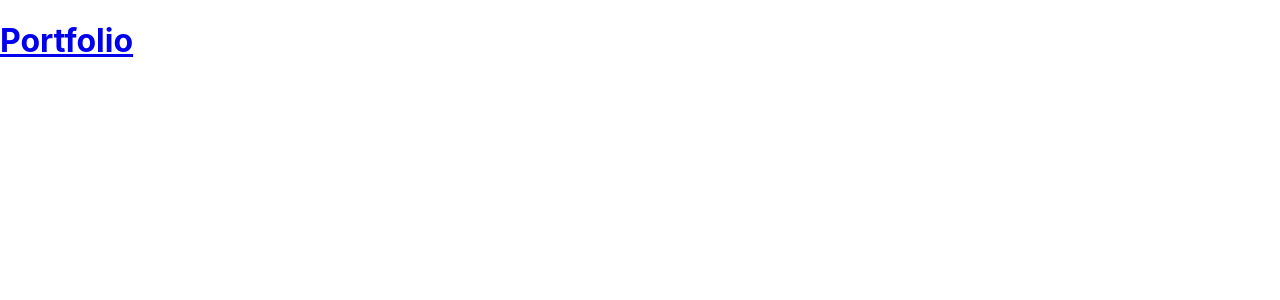
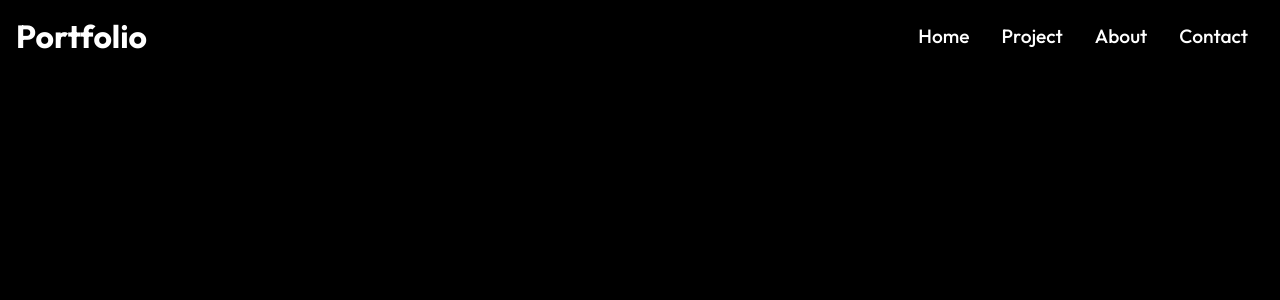
Before and after one commit to anxnyaaa/portfolio, a React (Create React App) app: page / in a window 1280 px wide. Shown: the top 300 px of the page. Built offline with nearby package versions, Linux system fonts and the light colour scheme.

Commit message:
navbar done, made responsive

```diff
--- a/src/components/Navbar.js
+++ b/src/components/Navbar.js
@@ -1,16 +1,41 @@
-import React from 'react'
-import "./NavbarStyles.css"
-import { Link } from 'react-router-dom'
+import React, { useState } from "react";
+import { Link } from "react-router-dom";
+
+import "./NavbarStyles.css";
+import { FaBars, FaTimes } from "react-icons/fa";
 
 const Navbar = () => {
+  const [click, setClick] = useState(false);
+  const handleClick = () => setClick(!click);
+
   return (
-    <div className='header'>
-    <Link to="/">
+    <div className="header">
+      <Link to="/">
         <h1>Portfolio</h1>
-    </Link>
+      </Link>
+      <ul className={click ? "nav-menu active" : "nav-menu"}>
+        <li>
+          <Link to="/">Home</Link>
+        </li>
+        <li>
+          <Link to="/project">Project</Link>
+        </li>
+        <li>
+          <Link to="/about">About</Link>
+        </li>
+        <li>
+          <Link to="/contact">Contact</Link>
+        </li>
+      </ul>
+      <div className="hamburger" onClick={handleClick}>
+        {click ? (
+          <FaTimes size={20} style={{ color: "#fff" }} />
+        ) : (
+          <FaBars size={20} style={{ color: "#fff" }} />
+        )}
+      </div>
+    </div>
+  );
+};
 
-    </div>
-  )
-}
-
-export default Navbar
+export default Navbar;
--- a/src/components/NavbarStyles.css
+++ b/src/components/NavbarStyles.css
@@ -0,0 +1,50 @@
+.header {
+    display: flex;
+    justify-content: space-between;
+    align-items: center;
+    padding: 1rem;
+}
+.nav-menu {
+    display: flex;
+}
+
+.nav-menu li {
+    padding: 0 1rem;
+}
+
+.nav-menu li a {
+    font-size: 1.2rem;
+    font-weight: 500;
+}
+
+.hamburger {
+    display: none;
+}
+
+@media screen and (max-width: 1040px) {
+    .nav-menu {
+        flex-direction: column;
+        justify-content: center;
+        align-items: center;
+        width: 100%;
+        height: 100vh;
+        background: rgba(0, 0, 0, 0.9);
+        position: absolute;
+        top: 0;
+        left: -100%;
+        z-index: -3;
+        transition: 0.3s;
+    }
+    .nav-menu.active {
+        left: 0;
+    }
+    .nav-menu li {
+        padding: 1rem 0;
+    }
+    .nav-menu li a {
+        font-size: 2rem;
+    }
+    .hamburger {
+        display: initial;
+    }
+}
--- a/src/index.css
+++ b/src/index.css
@@ -1,13 +1,43 @@
-body {
+@import url('https://fonts.googleapis.com/css2?family=Outfit:wght@100..900&display=swap');
+
+*{
+  box-sizing: border-box;
   margin: 0;
-  font-family: -apple-system, BlinkMacSystemFont, 'Segoe UI', 'Roboto', 'Oxygen',
-    'Ubuntu', 'Cantarell', 'Fira Sans', 'Droid Sans', 'Helvetica Neue',
-    sans-serif;
-  -webkit-font-smoothing: antialiased;
-  -moz-osx-font-smoothing: grayscale;
+  padding: 0;
+  font-family: "Outfit", sans-serif;
 }
 
-code {
-  font-family: source-code-pro, Menlo, Monaco, Consolas, 'Courier New',
-    monospace;
+body {
+  background: #000;
 }
+
+h1, h4, p, a {
+  color: #fff;
+  text-decoration: none;
+}
+
+ul {
+  list-style-type: none;
+}
+
+.btn {
+  padding: 12px 32px;
+  font-size: 1rem;
+  text-transform: uppercase;
+  background: rgb(248, 217, 15);
+  color: #222;
+  border: 1px solid #fff;
+  font-weight: 600;
+  cursor: pointer;
+}
+
+.btn-light {
+  background: transparent;
+  color: #fff;
+}
+
+.btn:hover {
+  background: rgba(255, 255, 255, 0.2);
+  color: #fff;
+  transition: 0.3s;
+}
```
